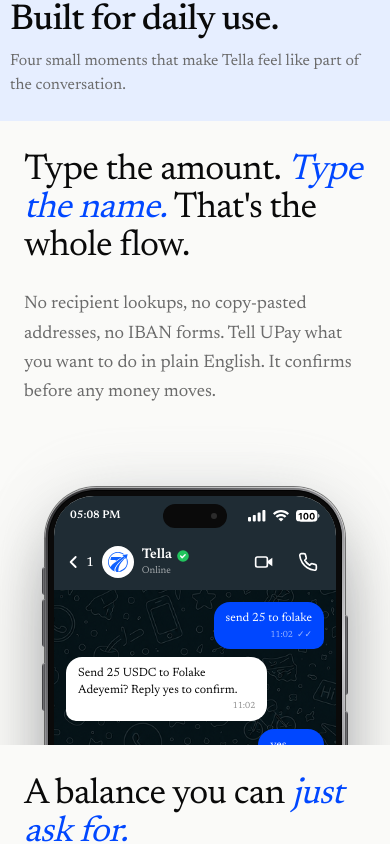
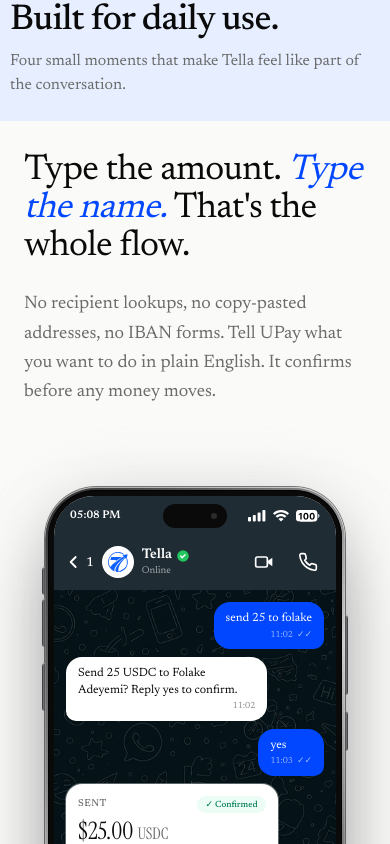
Before and after one commit to ibochivincent-lang/meirei, a Next.js app: page / in a window 390 px wide. Shown: the part 1040-1884 px from the top of the page. Built offline with nearby package versions, Linux system fonts and the light colour scheme.

Commit message:
refactor: update feature section height to support responsive minimum height and sticky layout

```diff
--- a/components/sections/feature-section.tsx
+++ b/components/sections/feature-section.tsx
@@ -23,7 +23,7 @@
     <section
       id={id}
       className={cn(
-        "sticky top-[var(--feature-stick-top)] h-[calc(100vh-var(--feature-stick-top))] overflow-hidden bg-surface-50",
+        "sticky top-[var(--feature-stick-top)] overflow-hidden bg-surface-50 min-h-[calc(100vh-var(--feature-stick-top))] lg:h-[calc(100vh-var(--feature-stick-top))]",
         toneClassName,
       )}
     >
```
